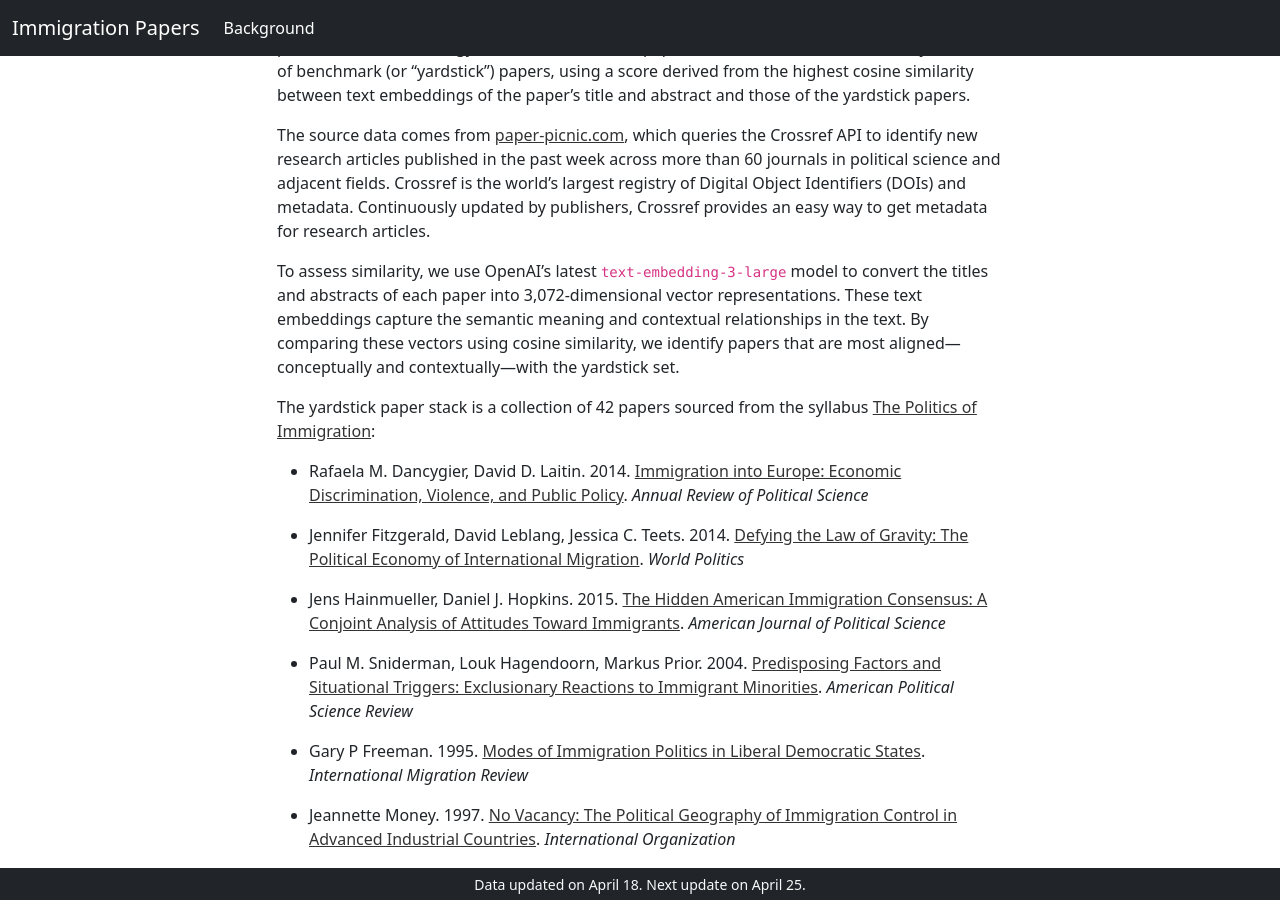
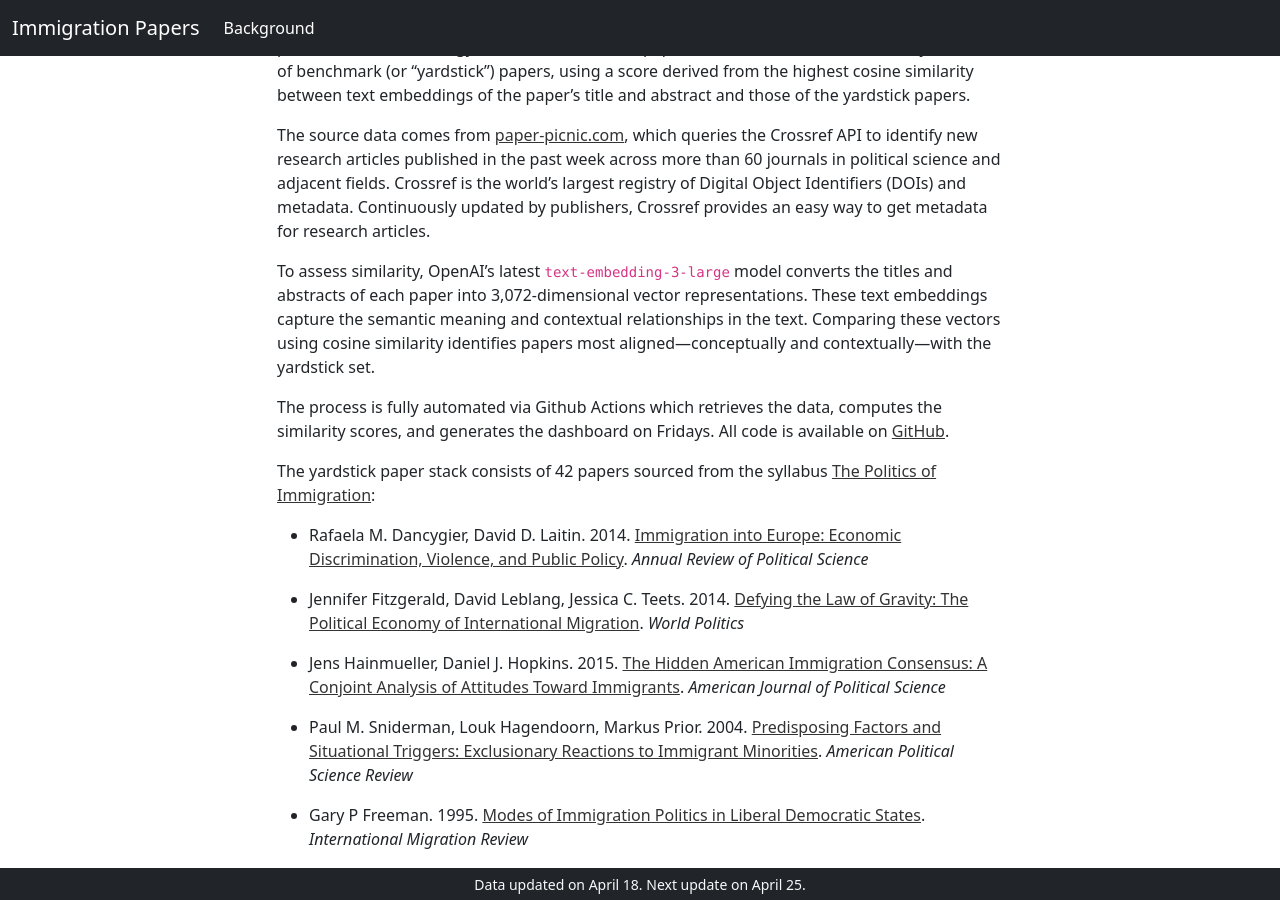
Before and after one commit to sumtxt/immigration-papers, a Jekyll site: the page built from background.md, in a window 1280 px wide and 900 px high, scrolled down 638 px. Built offline with Jekyll 4.4.1, drawn with Linux system fonts in a browser that asks for light colours.

Commit message:
added Github link

```diff
--- a/background.md
+++ b/background.md
@@ -10,9 +10,11 @@ Immigration Papers provides a weekly dashboard of newly published research on im
 
 The source data comes from [paper-picnic.com](https://paper-picnic.com/), which queries the Crossref API to identify new research articles published in the past week across more than 60 journals in political science and adjacent fields. Crossref is the world’s largest registry of Digital Object Identifiers (DOIs) and metadata. Continuously updated by publishers, Crossref provides an easy way to get metadata for research articles.
 
-To assess similarity, we use OpenAI’s latest `text-embedding-3-large` model to convert the titles and abstracts of each paper into 3,072-dimensional vector representations. These text embeddings capture the semantic meaning and contextual relationships in the text. By comparing these vectors using cosine similarity, we identify papers that are most aligned—conceptually and contextually—with the yardstick set.
+To assess similarity, OpenAI’s latest `text-embedding-3-large` model converts the titles and abstracts of each paper into 3,072-dimensional vector representations. These text embeddings capture the semantic meaning and contextual relationships in the text. Comparing these vectors using cosine similarity identifies papers most aligned—conceptually and contextually—with the yardstick set.
 
-The yardstick paper stack is a collection of {{yardstick.size}} papers sourced from the syllabus [The Politics of Immigration](https://www.moritz-marbach.com/assets/download/Marbach_Bush689.pdf):
+The process is fully automated via Github Actions which retrieves the data, computes the similarity scores, and generates the dashboard on Fridays. All code is available on [GitHub](https://github.com/sumtxt/immigration-papers).
+
+The yardstick paper stack consists of {{yardstick.size}} papers sourced from the syllabus [The Politics of Immigration](https://www.moritz-marbach.com/assets/download/Marbach_Bush689.pdf):
 
 {% for pub in yardstick %}
 - {{ pub.author }}. {{ pub.year }}.
```
